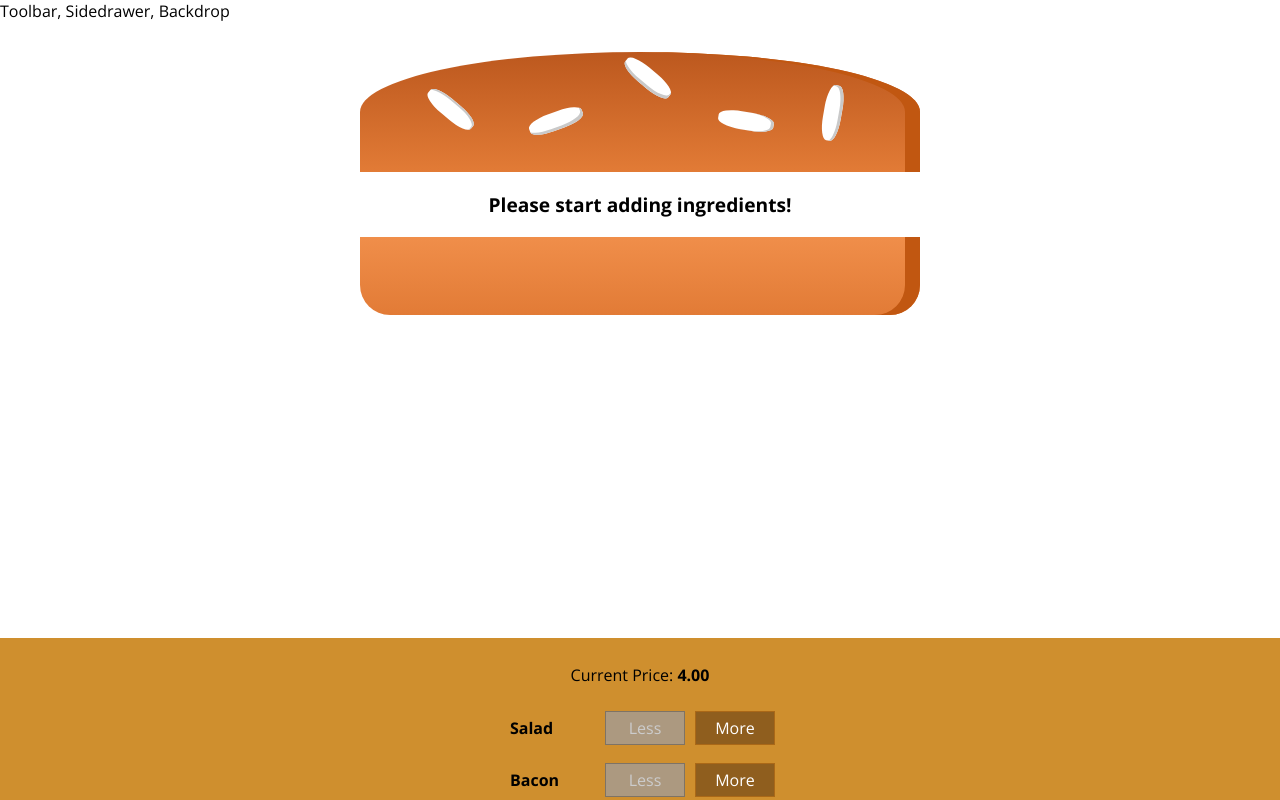
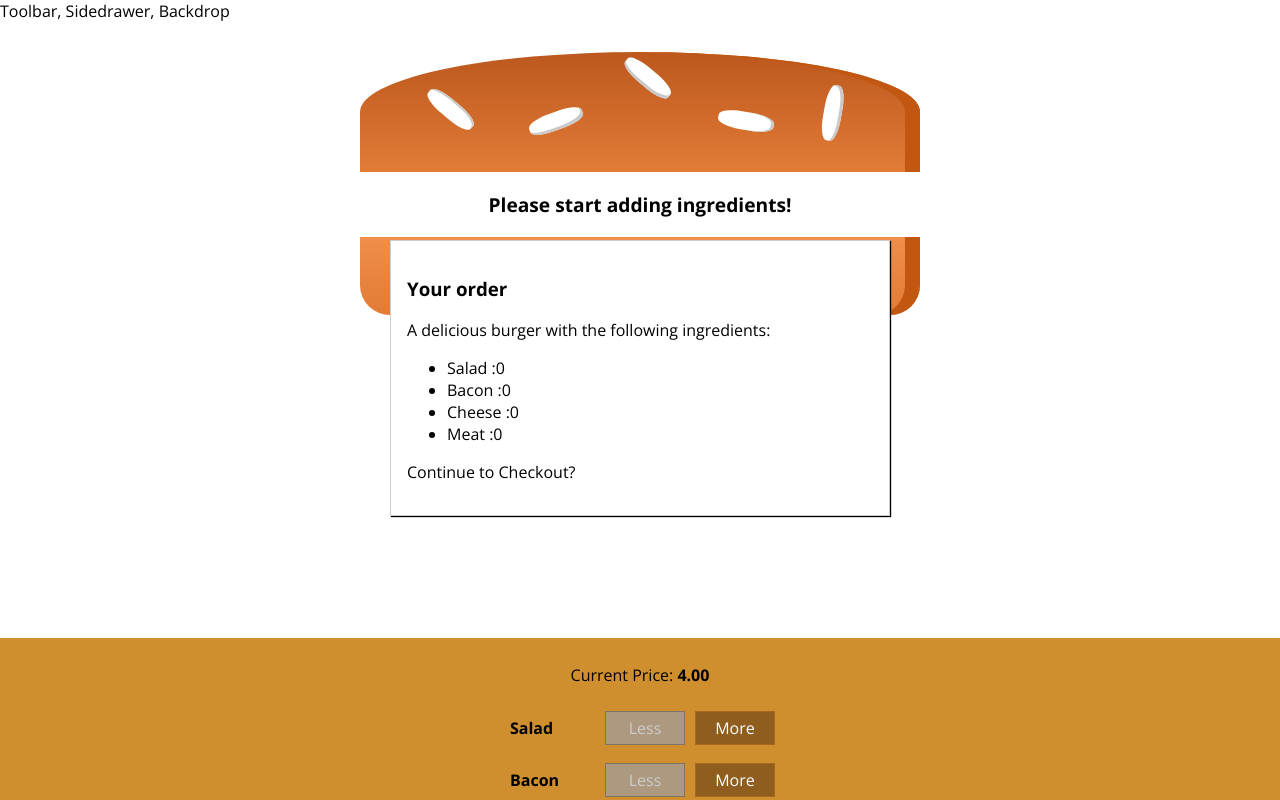
Before and after one commit to ddd-37/maxReact, a React (Create React App) app: page / in a window 1280 px wide. Shown: the top 800 px of the page. Built offline with nearby package versions, Linux system fonts and the light colour scheme.

Commit message:
add modal

```diff
--- /dev/null
+++ b/src/components/Burger/OrderSummary/OrderSumary.js
@@ -0,0 +1,22 @@
+import React from "react";
+
+const orderSummary = props => {
+  const ingredientSummary = Object.keys(props.ingredients).map(igKey => {
+    return (
+      <li key={igKey}>
+        <span style={{ textTransform: "capitalize" }}>{igKey}</span> :
+        {props.ingredients[igKey]}
+      </li>
+    );
+  });
+  return (
+    <>
+      <h3>Your order</h3>
+      <p>A delicious burger with the following ingredients:</p>
+      <ul>{ingredientSummary}</ul>
+      <p>Continue to Checkout?</p>
+    </>
+  );
+};
+
+export default orderSummary;
--- /dev/null
+++ b/src/components/UI/Modal/Modal.js
@@ -0,0 +1,6 @@
+import React from "react";
+import classes from "./Modal.module.css";
+
+const modal = props => <div className={classes.Modal}>{props.children}</div>;
+
+export default modal;
--- /dev/null
+++ b/src/components/UI/Modal/Modal.module.css
@@ -0,0 +1,20 @@
+.Modal {
+    position: fixed;
+    z-index: 500;
+    background-color: white;
+    width: 70%;
+    border: 1px solid #ccc;
+    box-shadow: 1px 1px 1px black;
+    padding: 16px;
+    left: 15%;
+    top: 30%;
+    box-sizing: border-box;
+    transition: all 0.3s ease-out;
+}
+
+@media (min-width: 600px) {
+    .Modal {
+        width: 500px;
+        left: calc(50% - 250px);
+    }
+}
--- a/src/containers/BurgerBuilder/BurgerBuilder.js
+++ b/src/containers/BurgerBuilder/BurgerBuilder.js
@@ -1,6 +1,8 @@
 import React, { Component } from "react";
 import Burger from "../../components/Burger/Burger";
 import BuildControls from "../../components/Burger/BuildControls/BuildControls";
+import Modal from "./../../components/UI/Modal/Modal";
+import OrderSummary from "../../components/Burger/OrderSummary/OrderSumary";
 
 const INGREDIENT_PRICES = {
   salad: 0.4,
@@ -62,7 +64,7 @@
   };
 
   removeIngredientHandler = type => {
-    // Add 1 to our selected ingredient
+    // Remove 1 from our selected ingredient
     const oldCount = this.state.ingredients[type];
 
     // We need to handle negative numbers, meaning we do not allow them
@@ -114,6 +116,9 @@
           disabled={disabledInfo}
           purchasable={this.state.purchasable}
         />
+        <Modal>
+          <OrderSummary ingredients={this.state.ingredients} />
+        </Modal>
       </>
     );
   }
```
Also changed, not shown: src/components/UI/Backdrop/Backdrop.js (added).
